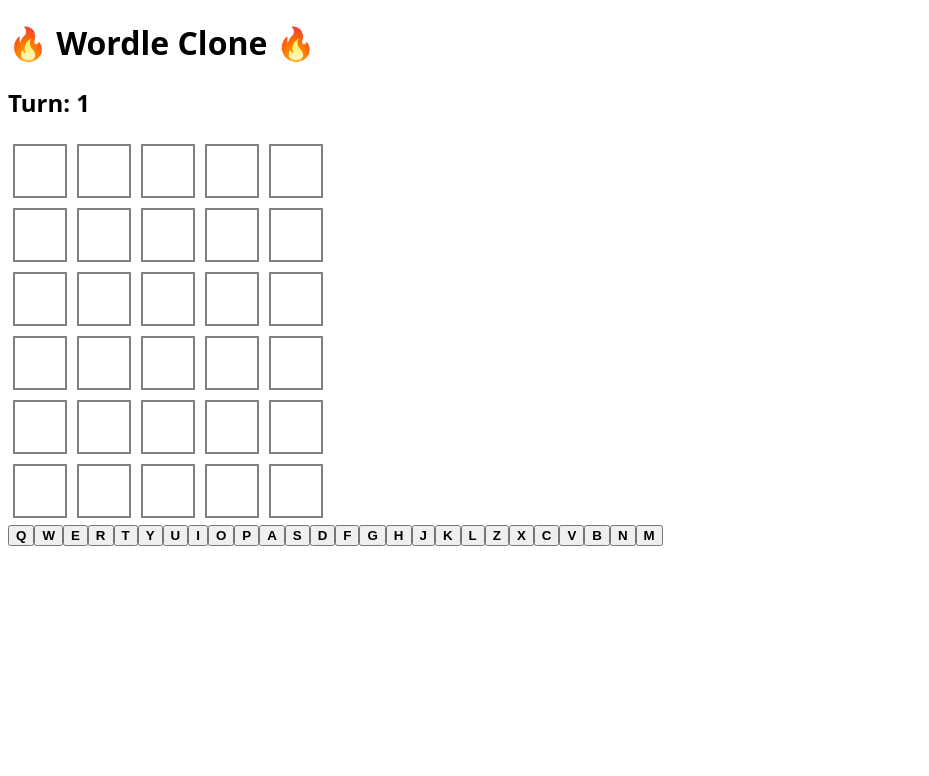
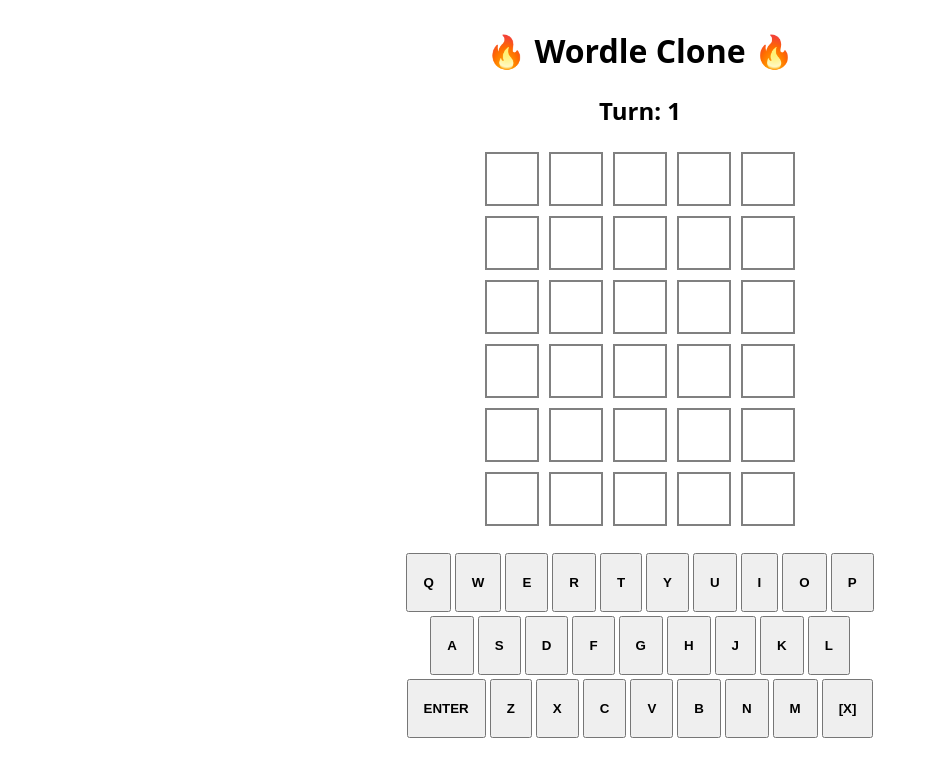
Before and after one commit to zachurich/wordle-clone, a React (Create React App) app: page / in a window 1280 px wide. Shown: the top 776 px of the page, without its empty margins (0-929 px from the left). Built offline with nearby package versions, Linux system fonts and the light colour scheme.

Commit message:
figure out qwerty layout

```diff
--- a/src/App.css
+++ b/src/App.css
@@ -1,10 +1,20 @@
 body {
   font-family: "Open Sans", sans-serif;
+  text-align: center;
 }
 
-/*
-Guess
-*/
+.app {
+  display: flex;
+  align-items: center;
+  justify-content: center;
+  flex-direction: column;
+}
+
+.guess-grid {
+  display: flex;
+  flex-direction: column;
+  align-items: center;
+}
 
 .guess-row {
   display: flex;
@@ -22,4 +32,13 @@ Guess
 Keyboard
 */
 
-.keyboard {}
+.keyboard {
+  margin: 20px;
+  display: flex;
+  flex-direction: column;
+}
+
+.key {
+  padding: 20px 15px;
+  margin: 2px;
+}
--- a/src/App.js
+++ b/src/App.js
@@ -1,5 +1,8 @@
 import { useEffect, useState } from "react";
 import "./app.css";
+
+const ENTER = "enter";
+const BACKSPACE = "[x]";
 
 const keys = [
   "q",
@@ -21,6 +24,7 @@ const keys = [
   "j",
   "k",
   "l",
+  ENTER,
   "z",
   "x",
   "c",
@@ -28,7 +32,13 @@ const keys = [
   "b",
   "n",
   "m",
+  BACKSPACE,
 ];
+
+const rowOne = keys.slice(0, keys.indexOf("p") + 1);
+const rowTwo = keys.slice(keys.indexOf("p") + 1, keys.indexOf("l") + 1);
+const rowThree = keys.slice(keys.indexOf("l") + 1, keys.length);
+const keyRows = [rowOne, rowTwo, rowThree];
 
 const guessCount = 6;
 
@@ -73,13 +83,13 @@ function App() {
   };
 
   return (
-    <div className="App">
+    <div className="app">
       <header>
         <h1> 🔥 Wordle Clone 🔥</h1>
         <h2>Turn: {currentTurn}</h2>
       </header>
       <main>
-        <section>
+        <section className="guess-grid">
           <GuessGrid guesses={guesses} currentGuess={currentGuess} />
         </section>
         <section className="keyboard">
@@ -91,13 +101,9 @@ function App() {
 }
 
 function GuessGrid({ currentGuess, guesses }) {
-  return (
-    <div>
-      {Object.entries(guesses).map(([guessCount, guessValues]) => (
-        <Guess guessValues={guessValues} />
-      ))}
-    </div>
-  );
+  return Object.entries(guesses).map(([guessCount, guessValues]) => (
+    <Guess guessValues={guessValues} />
+  ));
 }
 
 function Guess({ guessValues }) {
@@ -111,10 +117,16 @@ function Guess({ guessValues }) {
 }
 
 function KeyBoard({ onLetterClick }) {
-  return keys.map((key) => (
-    <button onClick={() => onLetterClick(key)}>
-      <strong>{key.toUpperCase()}</strong>
-    </button>
+  return keyRows.map((row) => (
+    <div className="key-row">
+      {row.map((key) => {
+        return (
+          <button className="key" onClick={() => onLetterClick(key)}>
+            <strong>{key.toUpperCase()}</strong>
+          </button>
+        );
+      })}
+    </div>
   ));
 }
 
```
